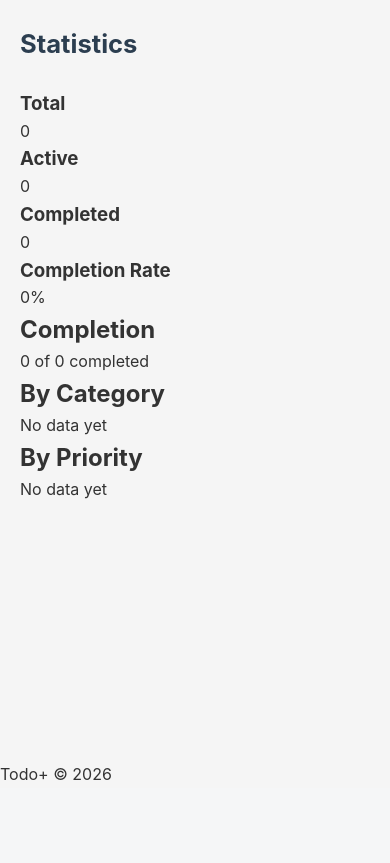
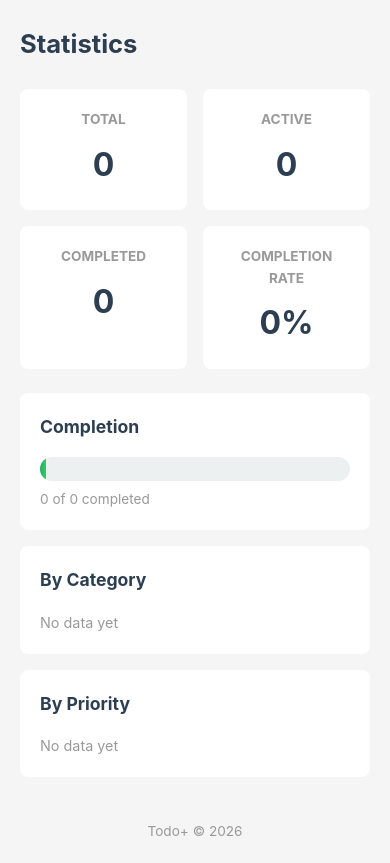
Before and after one commit to lsmin3388/todo-plus, a Flask app: page /stats in a window 390 px wide. Shown: the part 56-919 px from the top of the page. Before the commit the page ends 836 px from the top, so only its background shows below. Run offline with Flask 3, Linux system fonts and the light colour scheme; data that the repository does not hold is empty.

Commit message:
style: add stats dashboard and responsive styles

```diff
--- a/static/style.css
+++ b/static/style.css
@@ -320,3 +320,161 @@ nav {
     gap: 10px;
     margin-top: 8px;
 }
+
+/* Stats */
+.stats-grid {
+    display: grid;
+    grid-template-columns: repeat(4, 1fr);
+    gap: 16px;
+    margin-bottom: 24px;
+}
+
+.stat-card {
+    background: #fff;
+    border-radius: 8px;
+    padding: 20px;
+    text-align: center;
+}
+
+.stat-card h3 {
+    font-size: 0.85rem;
+    color: #999;
+    margin-bottom: 8px;
+    text-transform: uppercase;
+}
+
+.stat-number {
+    font-size: 2rem;
+    font-weight: 700;
+    color: #2c3e50;
+}
+
+.charts-grid {
+    display: flex;
+    flex-direction: column;
+    gap: 16px;
+}
+
+.chart-card {
+    background: #fff;
+    border-radius: 8px;
+    padding: 20px;
+}
+
+.chart-card h2 {
+    font-size: 1.1rem;
+    margin-bottom: 16px;
+    color: #2c3e50;
+}
+
+.progress-bar {
+    height: 24px;
+    background: #ecf0f1;
+    border-radius: 12px;
+    overflow: hidden;
+    margin-bottom: 8px;
+}
+
+.progress-fill {
+    height: 100%;
+    background: linear-gradient(90deg, #27ae60, #2ecc71);
+    border-radius: 12px;
+    transition: width 0.5s;
+    min-width: 2%;
+}
+
+.chart-label {
+    font-size: 0.85rem;
+    color: #999;
+}
+
+.bar-row {
+    display: flex;
+    align-items: center;
+    gap: 10px;
+    margin-bottom: 10px;
+}
+
+.bar-label {
+    width: 80px;
+    font-size: 0.85rem;
+    text-align: right;
+}
+
+.bar-container {
+    flex: 1;
+    height: 20px;
+    background: #ecf0f1;
+    border-radius: 10px;
+    overflow: hidden;
+}
+
+.bar-fill {
+    height: 100%;
+    background: #3498db;
+    border-radius: 10px;
+    min-width: 4%;
+}
+
+.bar-fill.priority-bar-high {
+    background: #e74c3c;
+}
+
+.bar-fill.priority-bar-medium {
+    background: #f39c12;
+}
+
+.bar-fill.priority-bar-low {
+    background: #27ae60;
+}
+
+.bar-value {
+    width: 30px;
+    font-size: 0.85rem;
+    color: #666;
+}
+
+.empty-text {
+    color: #999;
+    font-size: 0.9rem;
+}
+
+.priority-text-high {
+    color: #e74c3c;
+}
+
+.priority-text-medium {
+    color: #f39c12;
+}
+
+.priority-text-low {
+    color: #27ae60;
+}
+
+/* Footer */
+footer {
+    text-align: center;
+    padding: 20px;
+    color: #999;
+    font-size: 0.85rem;
+}
+
+/* Responsive */
+@media (max-width: 600px) {
+    .stats-grid {
+        grid-template-columns: repeat(2, 1fr);
+    }
+
+    .form-row {
+        grid-template-columns: 1fr;
+    }
+
+    .todo-item {
+        flex-direction: column;
+        gap: 12px;
+    }
+
+    .todo-actions {
+        margin-left: 0;
+    }
+}
```
